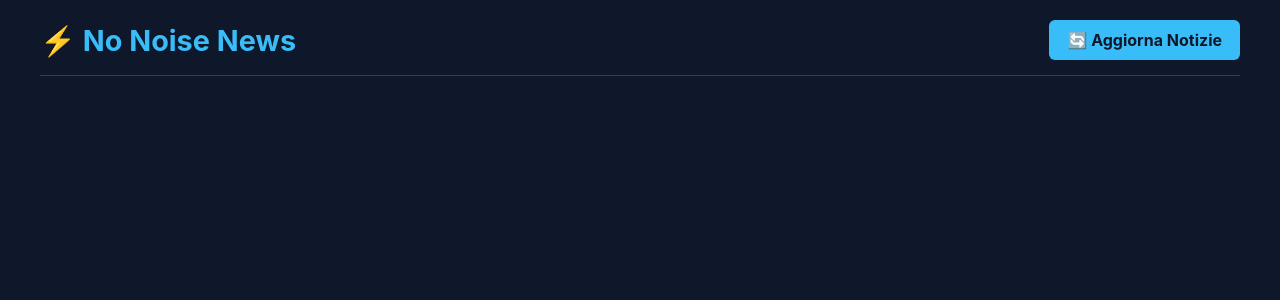
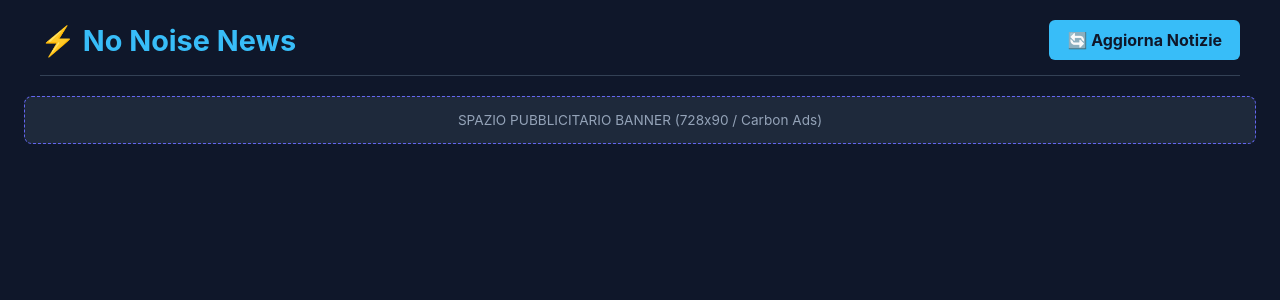
Before and after one commit to Davidemine29/no-noise-news, a Flask app: page / in a window 1280 px wide. Shown: the top 300 px of the page. Run offline with Flask 3, Linux system fonts and the light colour scheme; data that the repository does not hold is empty.

Commit message:
Enhance styles for ads and sponsored content
Added styles for advertisement banners and sponsor badges.

```diff
--- a/templates/index.html
+++ b/templates/index.html
@@ -8,11 +8,14 @@
         :root {
             --bg-color: #0f172a;
             --card-bg: #1e293b;
+            --ad-bg: #1e1b4b;
             --text-main: #f8fafc;
             --text-muted: #94a3b8;
             --accent-color: #38bdf8;
             --hashtag-color: #818cf8;
             --border-color: #334155;
+            --ad-border: #6366f1;
+            --sponsor-badge: #f59e0b;
         }
 
         body {
@@ -53,6 +56,19 @@
             opacity: 0.9;
         }
 
+        /* BANNER PUBBLICITARIO SUPERIORE */
+        .top-ad-banner {
+            max-width: 1200px;
+            margin: 0 auto 30px auto;
+            background-color: var(--card-bg);
+            border: 1px dashed var(--ad-border);
+            border-radius: 8px;
+            padding: 15px;
+            text-align: center;
+            color: var(--text-muted);
+            font-size: 0.85rem;
+        }
+
         .grid {
             max-width: 1200px;
             margin: 0 auto;
@@ -154,26 +191,42 @@
         <a href="/refresh" class="btn-refresh">🔄 Aggiorna Notizie</a>
     </div>
 
+    <!-- SPORTELLO BANNER HEADER (AdSense / Carbon Ads) -->
+    <div class="top-ad-banner">
+        <!-- Incolla qui il codice fornito da AdSense / Ezoic / Carbon Ads -->
+        <span>SPAZIO PUBBLICITARIO BANNER (728x90 / Carbon Ads)</span>
+    </div>
+
     <div class="grid">
         {% for article in articles %}
+
+        <!-- INSERISCI UNA CARD SPONSORIZZATA/AFFILIATA OGNI 3 NOTIZIE -->
+        {% if loop.index == 3 %}
+        <div class="card card-sponsored">
+            <img src="https://images.unsplash.com/photo-1639762681485-074b7f938ba0?w=800&auto=format&fit=crop&q=60" alt="Hardware Wallet" class="card-img">
+            <div class="card-body">
+                <span class="card-category">PROMOZIONALE <span class="sponsor-badge">SPONSOR</span></span>
+                <h2 class="card-title">Proteggi i tuoi Asset Crypto con un Hardware Wallet</h2>
+                <p class="card-description">Metti al sicuro le tue chiavi private offline. Scopri le offerte sulle soluzioni di archiviazione con supporto multi-chain.</p>
+                <div class="card-hashtags">#CryptoSecurity #HardwareWallet #Web3</div>
+                <div class="card-footer">
+                    <!-- Sostituisci questo link con il tuo referral link (es. Ledger/Trezor) -->
+                    <a href="https://example.com/affiliate-link" target="_blank" class="btn-affiliate">Scopri l'offerta &rarr;</a>
+                </div>
+            </div>
+        </div>
+        {% endif %}
+
+        <!-- CARD NOTIZIA NORMALE -->
         <div class="card">
-            <!-- IMMAGINE REALE -->
             <img src="{{ article.image_url }}" alt="News Image" class="card-img" onerror="this.src='https://images.unsplash.com/photo-1618005182384-a83a8bd57fbe?w=800'">
 
             <div class="card-body">
-                <!-- CATEGORIA -->
                 <span class="card-category">{{ article.category }}</span>
-
-                <!-- TITOLO -->
                 <h2 class="card-title">{{ article.title }}</h2>
-
-                <!-- DESCRIZIONE CON INVITO AL CLICK -->
                 <p class="card-description">{{ article.content }}</p>
-
-                <!-- HASHTAG DELL'ARTICOLO -->
                 <div class="card-hashtags">{{ article.hashtags }}</div>
 
-                <!-- FOOTER CARD -->
                 <div class="card-footer">
                     <a href="{{ article.url }}" target="_blank" class="card-link">Leggi su Fonte Ufficiale &rarr;</a>
                 </div>
```
Also changed, not shown: other parts of templates/index.html (+25 -4 lines).
